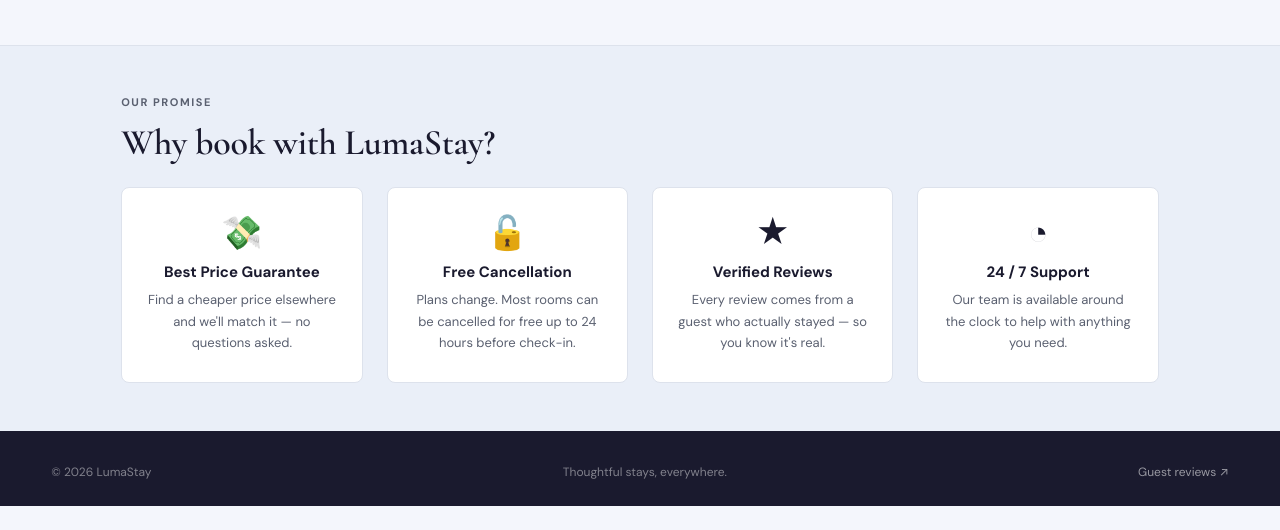
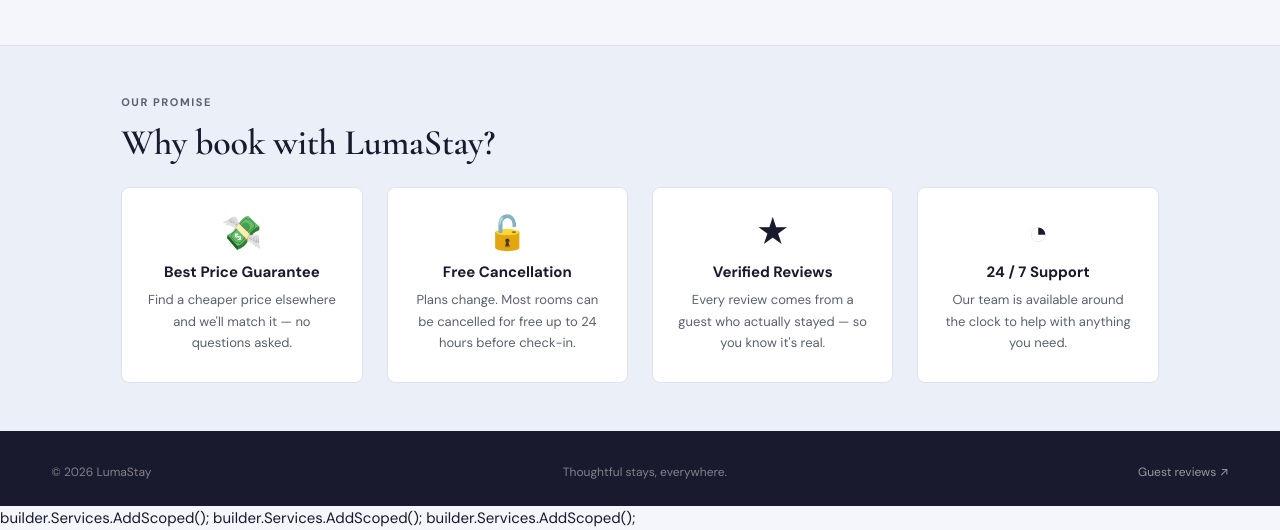
Before and after one commit to dimyanaehab/Hotel-Reservation-System, a plain HTML site: page frontend/index.html in a window 1280 px wide. Shown: the part 2028-2558 px from the top of the page. Before the commit the page ends 2534 px from the top, so only its background shows below. Drawn offline with nearby package versions, Linux system fonts and the light colour scheme.

```diff
--- a/frontend/index.html
+++ b/frontend/index.html
@@ -341,6 +341,6 @@
   <script src="https://cdn.jsdelivr.net/npm/bootstrap@5.3.3/dist/js/bootstrap.bundle.min.js"></script>
   <script src="js/api.js"></script>
   <script src="js/session.js"></script>
-  <script src="js/script.js"></script>
+  builder.Services.AddScoped<IHotelService, HotelService>();  builder.Services.AddScoped<IHotelService, HotelService>();  builder.Services.AddScoped<IHotelService, HotelService>();  <script src="js/script.js"></script>
 </body>
 </html>
```
